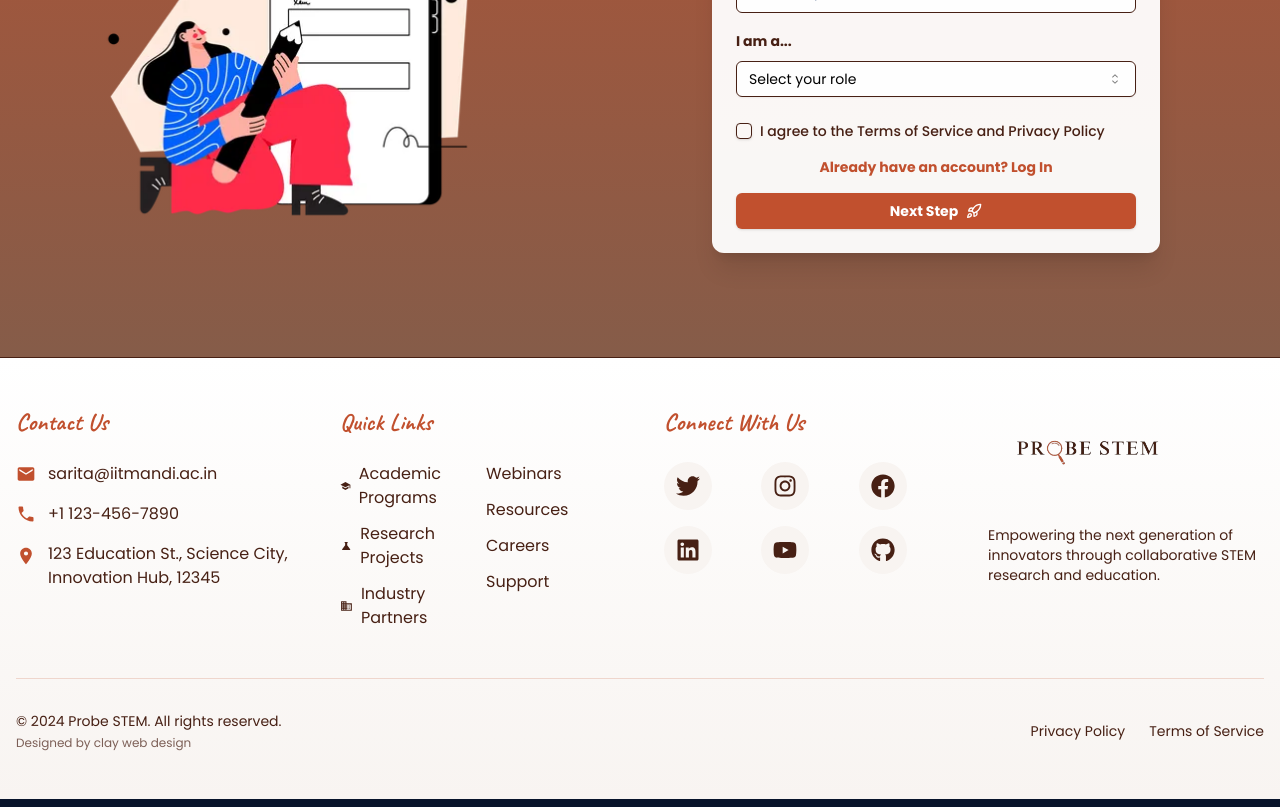
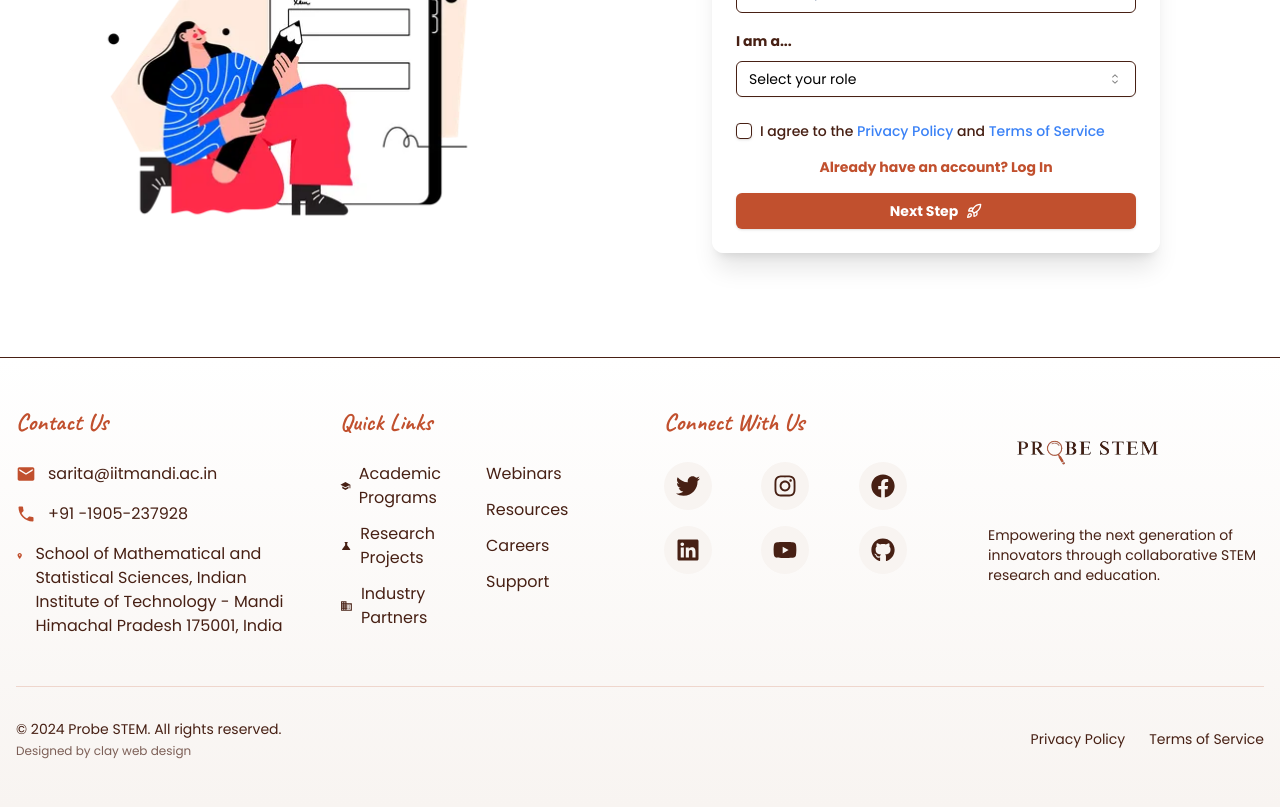
Before and after one commit to Vishal182573/probestemm, a Next.js app in the folder frontend/: page /signup in a window 1280 px wide. Shown: the part 540-1347 px from the top of the page. Built offline with nearby package versions, Linux system fonts and the light colour scheme.

Commit message:
some more ui changes

```diff
--- a/frontend/src/app/signup/page.tsx
+++ b/frontend/src/app/signup/page.tsx
@@ -8,7 +8,7 @@ import { SIGNUP } from "../../../public";
 
 const SignupPage: React.FC = () => {
   return (
-    <div className="flex flex-col min-h-screen bg-gradient-to-b from-[#c1502e] to-[#686256] ">
+    <div className="flex flex-col min-h-screen bg-white ">
       <NavbarWithBg/>
       <main className="flex-grow flex items-center justify-center p-4 h-screen">
         <div className="w-full max-w-6xl flex flex-col md:flex-row items-center justify-between space-y-8 md:space-y-0 md:space-x-8">
--- a/frontend/src/components/shared/Footer.tsx
+++ b/frontend/src/components/shared/Footer.tsx
@@ -25,11 +25,11 @@ export const Footer: React.FC = () => {
                 </li>
                 <li className="flex items-center hover:text-[#c1502e] transition-colors">
                   <MdPhone className="mr-3 text-[#c1502e]" size={20} />
-                  <a href="tel:+11234567890">+1 123-456-7890</a>
+                  <a href="tel:+11234567890">+91 -1905-237928</a>
                 </li>
                 <li className="flex items-start">
                   <MdLocationOn className="mr-3 text-[#c1502e] mt-1" size={20} />
-                  <span>123 Education St., Science City,<br />Innovation Hub, 12345</span>
+                  <span>School of Mathematical and Statistical Sciences, Indian Institute of Technology - Mandi<br />Himachal Pradesh 175001, India</span>
                 </li>
               </ul>
             </div>
--- a/frontend/src/components/shared/SignupForm.tsx
+++ b/frontend/src/components/shared/SignupForm.tsx
@@ -19,6 +19,7 @@ import axios from "axios";
 import { Alert, AlertDescription } from "@/components/ui/alert";
 import { toast } from "@/hooks/use-toast";
 import { API_URL } from "@/constants";
+import { Modal } from "./Modal";
 
 const authApi = axios.create({
   baseURL: `${API_URL}/auth`,
@@ -85,6 +86,8 @@ const buttonStyles = "bg-[#c1502e] hover:bg-[#472014] text-white font-bold trans
 const labelStyles = "text-[#472014] font-semibold";
 
 export const SignupForm: React.FC = () => {
+  const [isTermsOpen, setIsTermsOpen] = useState(false);
+  const [isPrivacyOpen, setIsPrivacyOpen] = useState(false);
   const [step, setStep] = useState(1);
   const [userData, setUserData] = useState<UserData>({
     fullName: "",
@@ -196,6 +199,7 @@ export const SignupForm: React.FC = () => {
   };
 
   const renderInitialForm = () => (
+    <>
     <form className="space-y-4" onSubmit={handleInitialSubmit}>
       <div className="space-y-2">
         <Label htmlFor="fullName" className={labelStyles}>Full Name</Label>
@@ -258,7 +262,15 @@ export const SignupForm: React.FC = () => {
       <div className="flex items-center space-x-2 pt-2">
         <Checkbox id="terms" required className="border-[#472014]"/>
         <Label htmlFor="terms" className="text-sm text-[#472014]">
-          I agree to the Terms of Service and Privacy Policy
+          I agree to the <button
+                  onClick={() => setIsPrivacyOpen(true)}
+                  className="text-sm text-blue-500"
+                >Privacy Policy
+                </button> and <button
+                  onClick={() => setIsTermsOpen(true)}
+                  className="text-sm text-blue-500"
+                >Terms of Service
+                </button>
         </Label>
       </div>
 
@@ -274,6 +286,24 @@ export const SignupForm: React.FC = () => {
         <Rocket className="ml-2 h-4 w-4" />
       </Button>
     </form>
+    <Modal
+    isOpen={isPrivacyOpen}
+    onClose={() => setIsPrivacyOpen(false)}
+    title="Privacy Policy"
+  >
+    <div className="prose text-black">lorem700
+    </div>
+  </Modal>
+
+  <Modal
+    isOpen={isTermsOpen}
+    onClose={() => setIsTermsOpen(false)}
+    title="Terms of Service"
+  >
+    <div className="prose text-black"> ex
+    </div>
+  </Modal>
+  </>
   );
 
   const renderEducationForm = () => (
```
